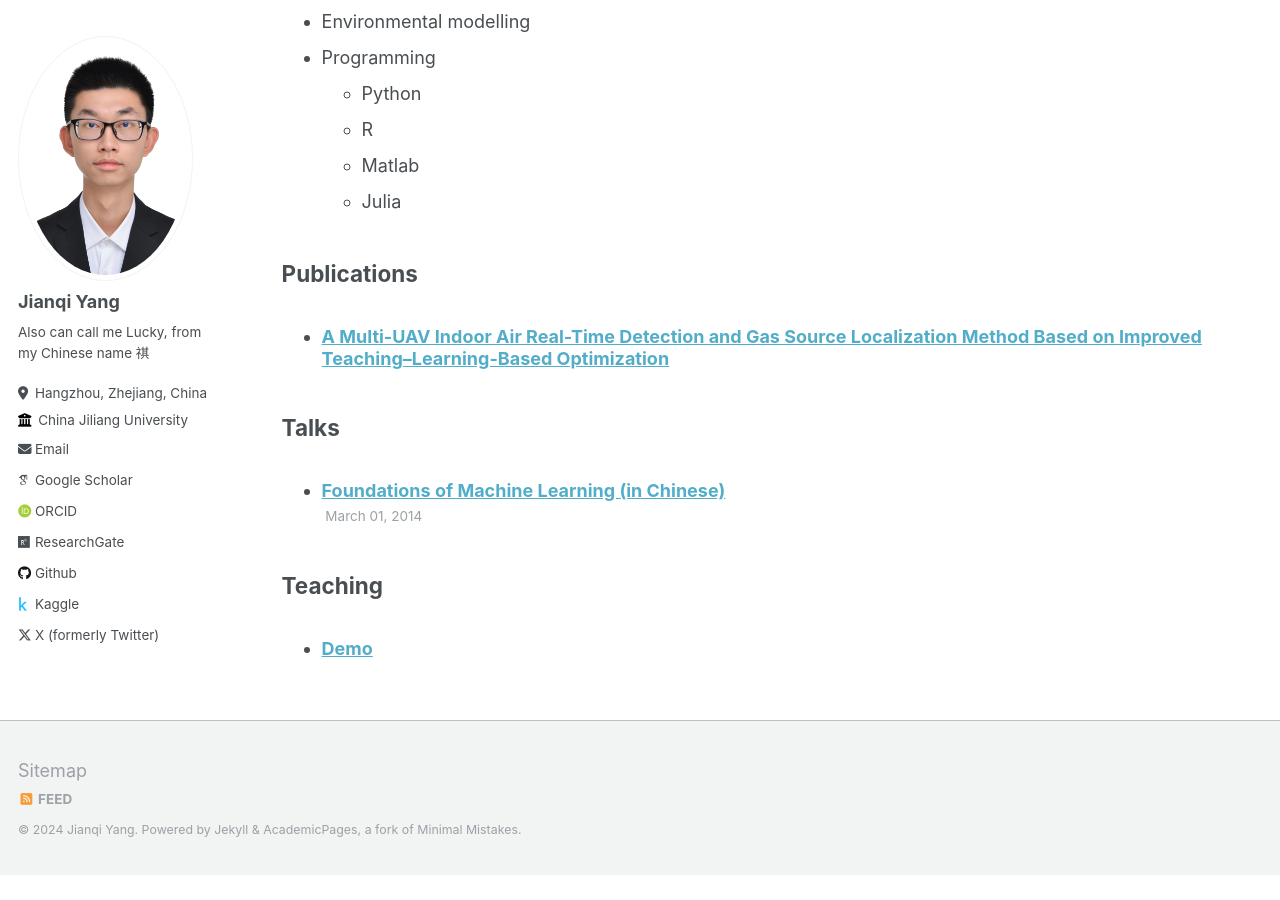
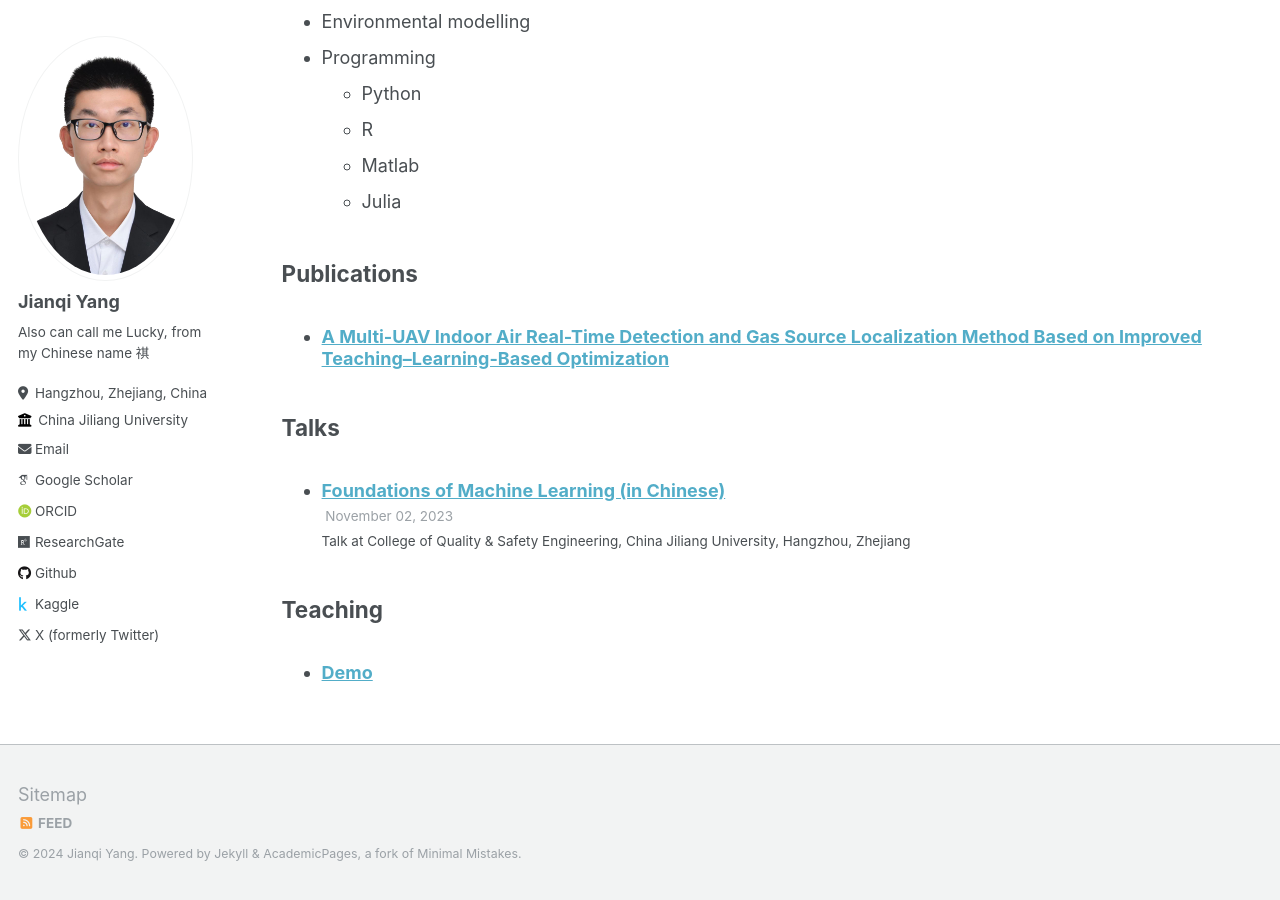
Before and after one commit to thinkswhat/thinkswhat.github.io, a Jekyll site: the page built from _pages/cv.md, in a window 1280 px wide and 900 px high, scrolled down 750 px. Built offline with Jekyll 4.4.1, drawn with Linux system fonts in a browser that asks for light colours; some web fonts are replaced; before the commit the page ends 1625 px from its top, so only the background shows below that.

Commit message:
Update FoundationsML.md

```diff
--- a/_talks/FoundationsML.md
+++ b/_talks/FoundationsML.md
@@ -1,9 +1,11 @@
 ---
 title: "Foundations of Machine Learning (in Chinese)"
 collection: talks
-type: "Workshop"
+type: "Talk"
 permalink: /talks/FoundationsML
-date: 2014-03-01
+venue: "College of Quality & Safety Engineering, China Jiliang University"
+date: 2023-11-02
+location: "Hangzhou, Zhejiang"
 ---
 
 Slides are [here](https://github.com/thinkswhat/thinkswhat.github.io/blob/main/files/%E6%9C%BA%E5%99%A8%E5%AD%A6%E4%B9%A0%E7%AE%80%E4%BB%8B.pdf).
```
